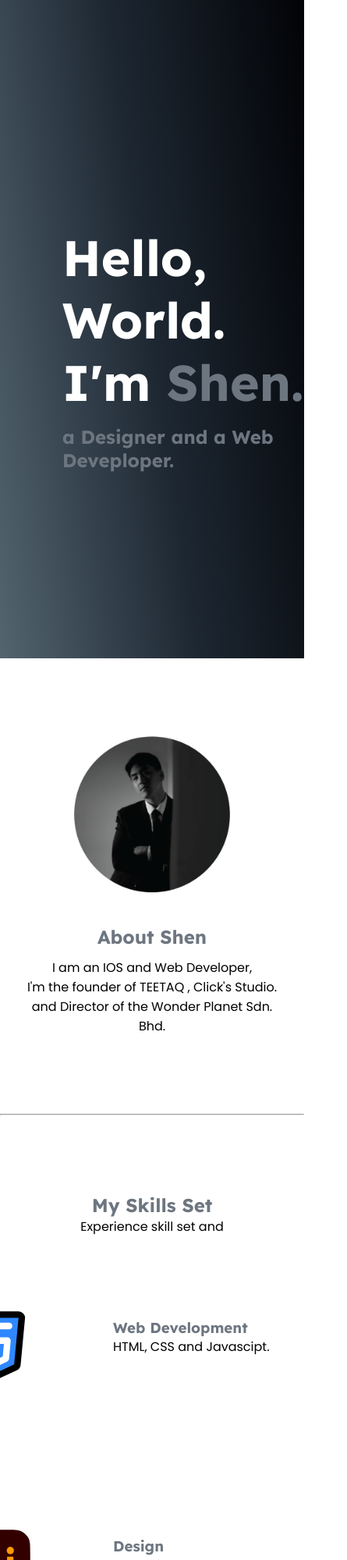
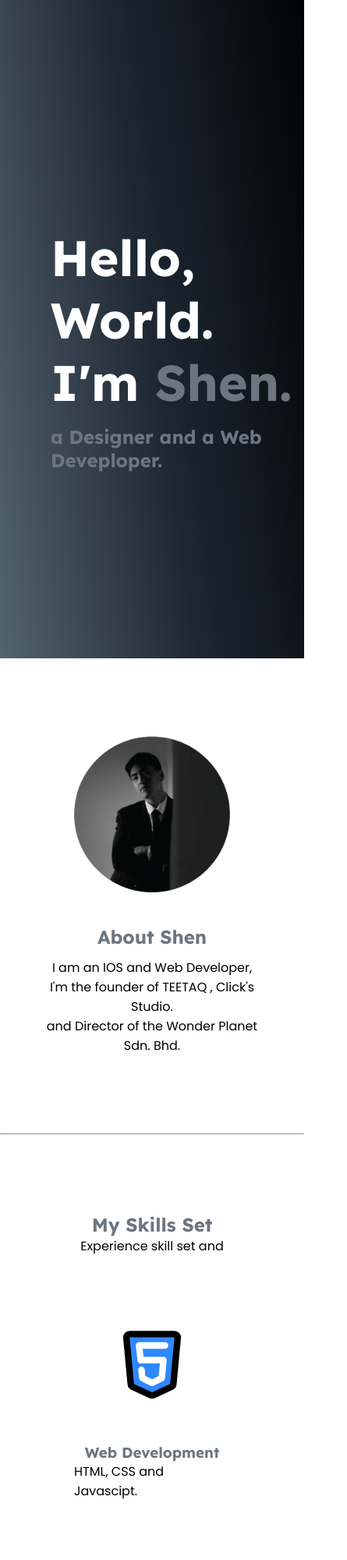
Before and after one commit to itsvincentan/capstone-shen, a plain HTML site: page index.html in a window 390 px wide. Shown: the top 2000 px of the page at 78% size, 445 px wide, since content can reach past the window. Drawn offline with Linux system fonts and the light colour scheme.

Commit message:
Add files via upload

```diff
--- a/style.css
+++ b/style.css
@@ -2,7 +2,20 @@
     margin: 0;
     padding: 0;
     box-sizing: border-box;
+    overflow-x: hidden;
   }
+
+.container-1,
+.container-2,
+.section-1,
+.section-2,
+.section-3 {
+  width: 100%;
+  max-width: 100%;
+  padding-left: 15px;
+  padding-right: 15px;
+  box-sizing: border-box;
+}
 
   h1 {
     font-family: "Lexend", sans-serif;
@@ -122,3 +135,82 @@ footer {
     position: absolute;
     top: 75px;
 }
+
+@media screen and (max-width: 700px) {
+    header {
+        background: linear-gradient(82deg, rgba(83,100,111,1) 0%, rgba(29,39,50,1) 50%, rgba(2,3,6,1) 100%);
+        min-height: 100vh;
+        display: flex;
+        align-items: center;
+      }
+
+    h1 {
+        font-family: "Lexend", sans-serif;
+        font-size: 4rem;
+        font-style: normal;
+        padding-left: 50px;
+        color: white;
+        padding-top: 50px;
+      }
+
+    #topline {
+        padding-left: 50px;
+        margin-top: 15px;
+      }
+
+   .about-me {
+      width: 100%;
+    }
+
+    .container-2 {
+        display: flex;
+        padding:30px;
+        gap: 30px;
+        flex-direction: row 3;
+        align-items: center;
+        align-content: center;
+        flex-wrap: nowrap;
+    }
+
+    .box {
+        display: flex;
+        flex-direction: column;
+        align-items: center;
+        width: 100%;
+        height: 400px;
+    }
+
+ .card-1 {
+        display: flex;
+        flex-direction: column;
+        width: 100%;
+        height: fit-content;
+        padding: 50px;
+        align-items: center;
+        justify-content: center;
+  }
+
+  .svg {
+    float: none;
+}
+
+footer {
+    display: flex;
+    background-color: black;
+    width: 100%;
+    height: 15vh;
+    margin-bottom: 0%;
+    padding: 0%;
+    align-items: center;
+    align-content: center;
+    justify-content: center;
+    position: none;
+}
+
+.powered {
+    color: white;
+    margin: 0%;
+    position: none;
+    top: none;
+}
+}
```
